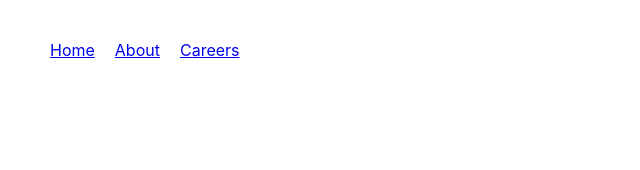
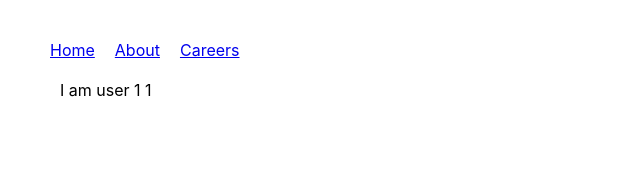
Before and after one commit to i-am-arav/react-router-demo, a React (Create React App) app: page /users/1/1 in a window 1280 px wide. Before the commit this address had no page. Shown: the top 170 px of the page, without its empty margins (0-640 px from the left). Built offline with nearby package versions, Linux system fonts and the light colour scheme.

Commit message:
2.1 using nested params in URL

```diff
--- a/src/App.js
+++ b/src/App.js
@@ -19,7 +19,7 @@ function App() {
       <Route path='/about' element={<About />} />
       <Route path='/careers' element={<Careers />} />
       <Route path='/users' element={<Users />} />
-      <Route path='/users/:userId' element={<UserDetails />} />
+      <Route path='/users/:userId/:userName' element={<UserDetails />} />
     </Routes>
     </div>
   );
--- a/src/pages/UserDetails.jsx
+++ b/src/pages/UserDetails.jsx
@@ -2,9 +2,9 @@ import React from 'react'
 import { useParams } from 'react-router-dom'
 
 const UserDetails = () => {
-const {userId} = useParams()
+const {userId, userName} = useParams()
   return (
-    <div style={{margin:'20px'}}>I am user {userId}</div>
+    <div style={{margin:'20px'}}>I am user {userId} {userName}</div>
   )
 }
 
```
